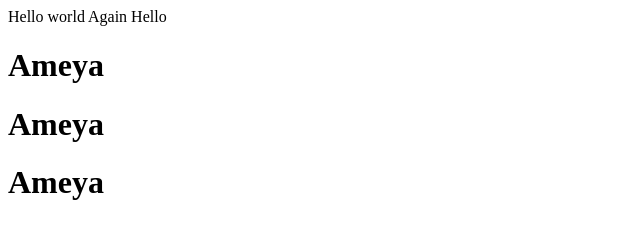
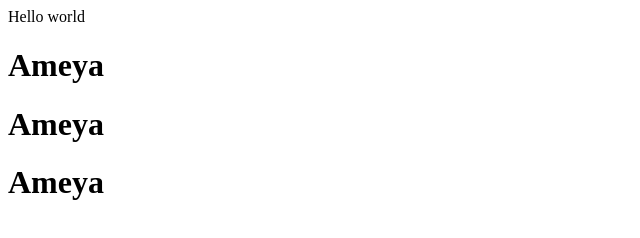
Before and after one commit to Amjaja/WebTest, a plain HTML site: page index.html in a window 1280 px wide. Shown: the whole page, without its empty margins (0-640 px from the left). Drawn offline with Linux system fonts and the light colour scheme.

Commit message:
new chnages

```diff
--- a/index.html
+++ b/index.html
@@ -2,7 +2,6 @@
 <header><title>This is title</title></header>
 <body>
 Hello world
-Again Hello
 <h1>Ameya</h1>
 <h1>Ameya</h1>
 <h1>Ameya</h1>
```
